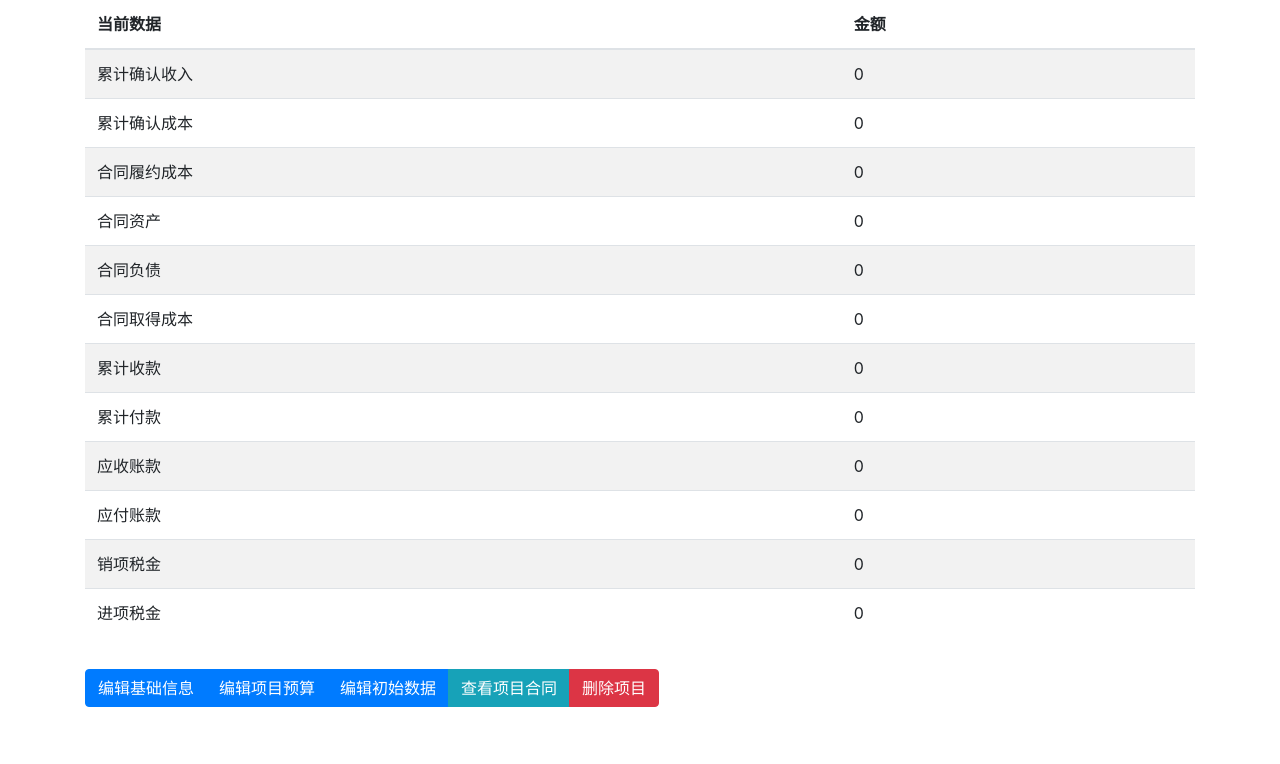
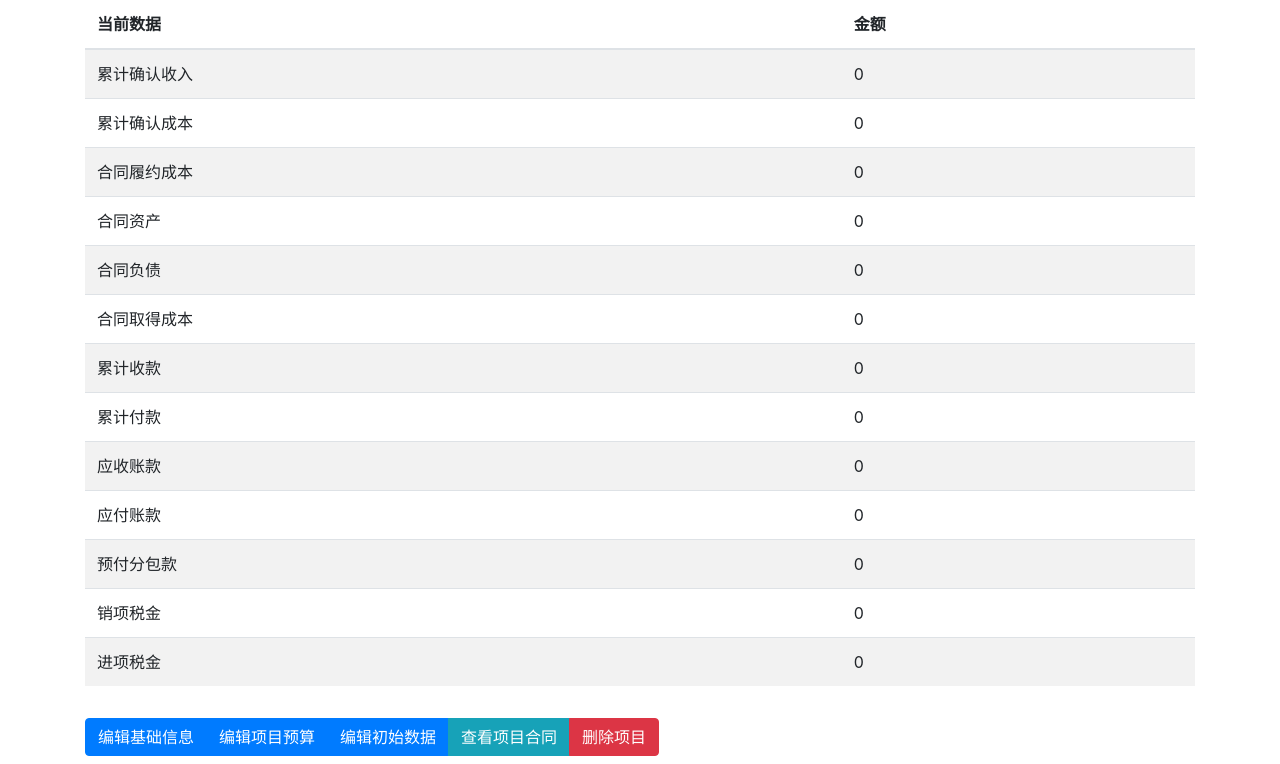
Before and after one commit to minkolee/fms, a Django app: template projects/templates/projects/project_detail.html in a window 1280 px wide. Shown: the part 712-1476 px from the top of the page. Before the commit the page ends 1419 px from the top, so only its background shows below. Run offline with Django 3.2, Linux system fonts and the light colour scheme; the template is opened without the code that fills it, so the values that code supplies are empty; some libraries are stand-ins or nearby versions.

```diff
--- a/contracts/templates/contracts/contract_list.html
+++ b/contracts/templates/contracts/contract_list.html
@@ -35,7 +35,7 @@
                         <td>{{ contract.contract_type.name }}</td>
                         <td>{{ contract.contract_price|comma }}</td>
                         <td>{{ contract.contract_primary }}</td>
-                        <td><a href="#">添加变动记录</a></td>
+                        <td><a href="#">结算</a> | <a href="#">其他变动</a></td>
                     </tr>
                 {% endfor %}
                 </tbody>
--- a/projects/forms.py
+++ b/projects/forms.py
@@ -31,6 +31,7 @@ class ProjectInitialDetailForm(forms.ModelForm):
             'accumulated_cash_out',
             'accounts_receivable_balance',
             'accounts_payable_balance',
+            'accounts_prepaid_balance',
             'vat',
             'vat_input'
         )
--- a/projects/models.py
+++ b/projects/models.py
@@ -93,6 +93,7 @@ class ProjectFinanceInitialDetail(models.Model):
     accumulated_cash_out = models.DecimalField(max_digits=16, decimal_places=2, verbose_name='累计付款', default=0)
     accounts_receivable_balance = models.DecimalField(max_digits=16, decimal_places=2, verbose_name='应收账款', default=0)
     accounts_payable_balance = models.DecimalField(max_digits=16, decimal_places=2, verbose_name='应付账款', default=0)
+    accounts_prepaid_balance = models.DecimalField(max_digits=16, decimal_places=2, verbose_name='预付分包款', default=0)
     vat = models.DecimalField(max_digits=16, decimal_places=2, verbose_name='销项税金', default=0)
     vat_input = models.DecimalField(max_digits=16, decimal_places=2, verbose_name='进项税金', default=0)
 
--- a/projects/templates/projects/project_detail.html
+++ b/projects/templates/projects/project_detail.html
@@ -114,6 +114,11 @@
                 </tr>
 
                 <tr>
+                    <td>预付分包款</td>
+                    <td>{{ project.detail.accounts_prepaid_balance|comma }}</td>
+                </tr>
+
+                <tr>
                     <td>销项税金</td>
                     <td>{{ project.detail.vat|comma }}</td>
                 </tr>
@@ -187,6 +192,11 @@
                     </tr>
 
                     <tr>
+                        <td>预付分包款</td>
+                        <td>{{ project.detail.accounts_prepaid_balance|comma }}</td>
+                    </tr>
+
+                    <tr>
                         <td>销项税金</td>
                         <td>{{ project.detail.vat|comma }}</td>
                     </tr>
```
Also changed, not shown: contracts/migrations/0001_initial.py (deleted), contracts/migrations/0002_auto_20210121_2302.py (deleted), contracts/migrations/0003_auto_20210121_2304.py (deleted), contracts/migrations/0004_auto_20210121_2308.py (deleted), contracts/migrations/0005_auto_20210130_1053.py (deleted), homepage/migrations/0002_auto_20210119_2035.py (deleted), projects/migrations/0001_initial.py (deleted), projects/migrations/0002_auto_20210119_2130.py (deleted), projects/migrations/0003_auto_20210119_2156.py (deleted).
